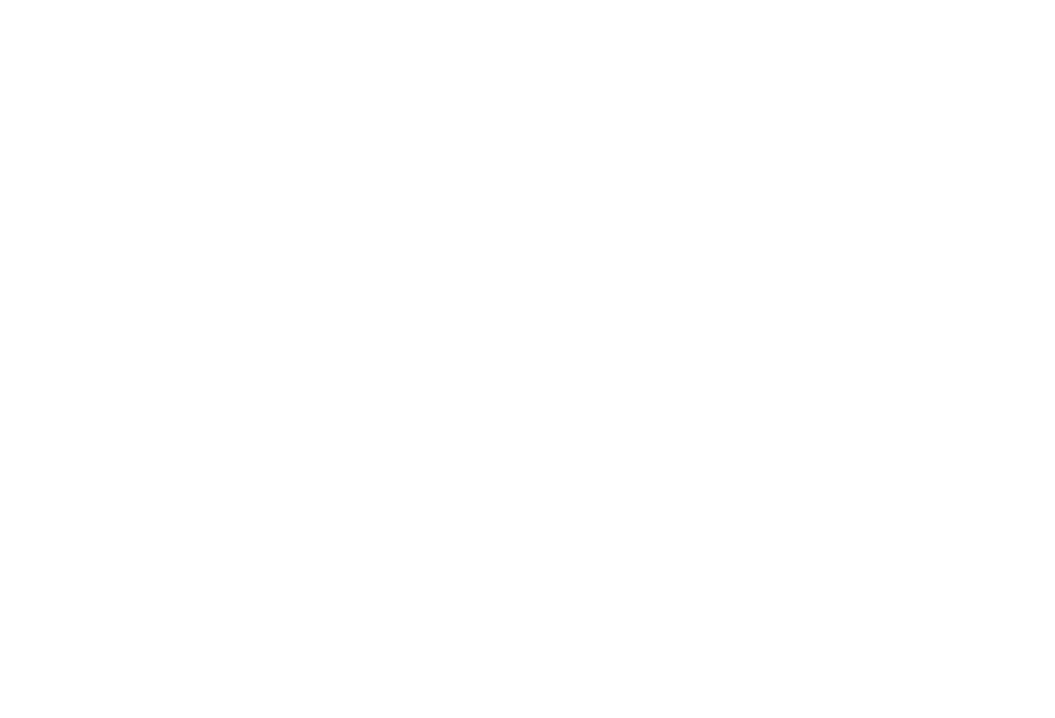
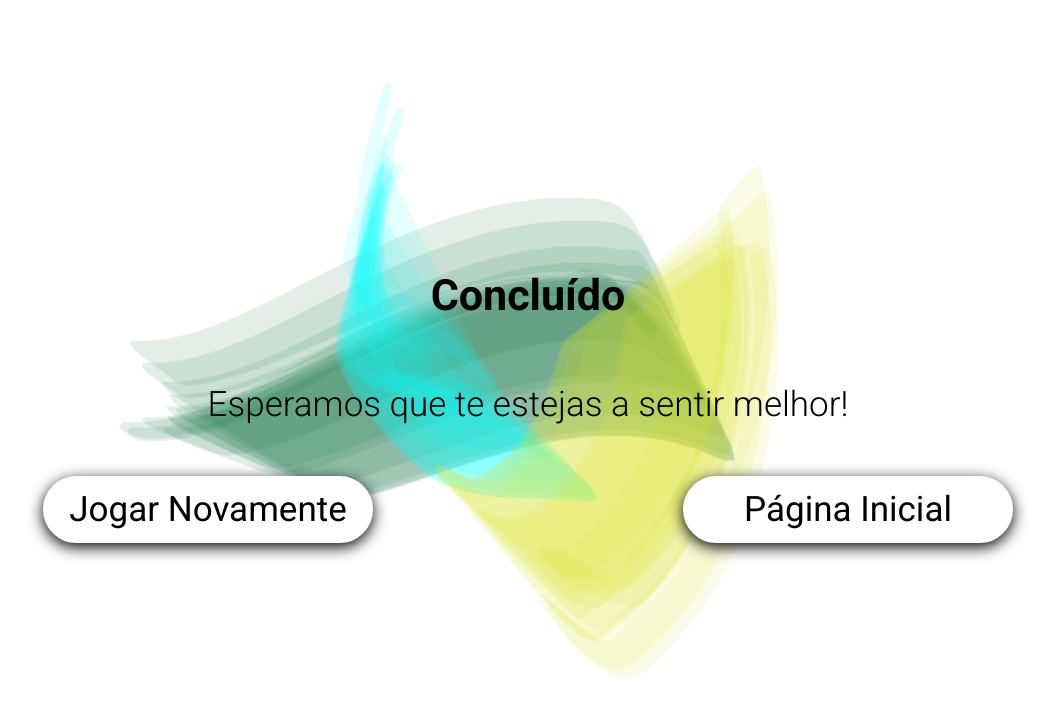
Before and after one commit to gabrieloliveirapinto/take-a-breath, a Vue app: page /end in a window 1280 px wide. Shown: the top 718 px of the page, without its empty margins (128-1183 px from the left). Built offline with nearby package versions, Linux system fonts and the light colour scheme.

Commit message:
version 1 up and load

```diff
--- a/src/components/Animation.vue
+++ b/src/components/Animation.vue
@@ -1,6 +1,6 @@
 <template>
   <div class="animation">
-    <img loop="infinite" src="/images/animacao1.gif">
+    <img loop="infinite" dynsrc="/images/animacao1.gif" src="/images/animacao1.gif">
   </div>
 </template>
 
--- a/src/router.js
+++ b/src/router.js
@@ -39,6 +39,15 @@
       // which is lazy-loaded when the route is visited.
       component: () =>
         import(/* webpackChunkName: "about" */ "./views/MainPage.vue")
+    },
+    {
+      path: "/end",
+      name: "last-page",
+      // route level code-splitting
+      // this generates a separate chunk (about.[hash].js) for this route
+      // which is lazy-loaded when the route is visited.
+      component: () =>
+        import(/* webpackChunkName: "about" */ "./views/LastPage.vue")
     }
   ]
 });
--- a/src/styles/_variables.scss
+++ b/src/styles/_variables.scss
@@ -5,6 +5,6 @@
 // Font Sizes
 $help__title-font-size: 24px;
 $navbar__btn-font-size: 22px;
-$home__title-font-size: 48px;
+$home__title-font-size: 64px;
 $select__title-font-size: 43px;
 $btn-font-size: 35px;
--- a/src/styles/main.scss
+++ b/src/styles/main.scss
@@ -9,5 +9,6 @@
 @import "pages/home";
 @import "pages/select";
 @import "pages/main-page";
+@import "pages/last-page";
 
 @import "base";
--- a/src/styles/pages/_home.scss
+++ b/src/styles/pages/_home.scss
@@ -23,6 +23,7 @@
   padding: 24px;
   font-size: $home__title-font-size;
   font-weight: 700;
+  color: $base-color;
 }
 
 .home__btn {
--- /dev/null
+++ b/src/styles/pages/_last-page.scss
@@ -0,0 +1,31 @@
+.last-page {
+  height: 100vh;
+  width: 100%;
+  display: flex;
+  align-items: center;
+  justify-content: center;
+  flex-flow: column wrap;
+  background-image: url("/images/testesdecor_Prancheta_1_copia_4.png");
+  background-position: cover;
+  background-position: center;
+  background-repeat: no-repeat;
+  background-size: cover;
+}
+
+.last-page__title {
+  font-weight: 900;
+  font-size: $select__title-font-size;
+}
+
+.last-page__subtitle {
+  font-weight: 300;
+  font-size: $btn-font-size;
+}
+
+.btn--line {
+  padding: 16px;
+  width: 100%;
+  display: flex;
+  align-items: center;
+  justify-content: space-around;
+}
--- a/src/styles/pages/_main-page.scss
+++ b/src/styles/pages/_main-page.scss
@@ -1,11 +1,6 @@
 .main-page {
   height: 100vh;
   width: 100%;
-  // background-image: url("/images/animacao1.png");
-  // background-position: cover;
-  // background-position: center;
-  // background-repeat: no-repeat;
-  // background-size: cover;
 }
 
 .animation {
@@ -17,3 +12,24 @@
     height: 100%;
   }
 }
+
+.description {
+  position: absolute;
+  z-index: 9999;
+  top: 160px;
+  left: 160px;
+  border: 5px solid $primary-color;
+  padding: 16px;
+  width: 240px;
+  text-align: center;
+  border-radius: 20px;
+  background-color: $base-color;
+}
+
+.animation-arrow {
+  position: absolute;
+  z-index: 9999;
+  top: 50%;
+  right: 160px;
+  color: $base-color;
+}
--- /dev/null
+++ b/src/views/LastPage.vue
@@ -0,0 +1,14 @@
+<template>
+  <div class="last-page">
+    <h1 class="last-page__title">Concluído</h1>
+    <p class="last-page__subtitle">Esperamos que te estejas a sentir melhor!</p>
+    <div class="btn--line">
+      <router-link class="btn" :to="{name: 'aniation', params:{id: '0'}}">Jogar Novamente</router-link>
+      <router-link class="btn" :to="{name: 'home'}">Página Inicial</router-link>
+    </div>
+  </div>
+</template>
+
+<script>
+export default {};
+</script>
--- a/src/views/MainPage.vue
+++ b/src/views/MainPage.vue
@@ -1,6 +1,12 @@
 <template>
   <div class="main-page">
     <animation v-bind:index="index"/>
+    <div class="description">
+      <p
+        class="description__text"
+      >À medida que o cilindo é aperfeiçoado e o anel desce, deve chegar, lentamente e com o mesmo ritmo, à ponta dos pés com as suas mãos.</p>
+    </div>
+    <i class="fas fa-arrow-right fa-3x animation-arrow" @click="nextPage()"></i>
   </div>
 </template>
 
@@ -14,11 +20,16 @@
   },
   data() {
     return {
-      index: 0
+      index: "0"
     };
   },
   created() {
     this.index = this.$route.params.id;
+  },
+  methods: {
+    nextPage() {
+      this.$router.push({ name: "last-page" });
+    }
   }
   // watch: {
 
```
Also changed, not shown: public/images/testesdecor_Prancheta_1_copia_4.png (renamed from public/images/testesdecor_Prancheta 1 cópia 4.png).
